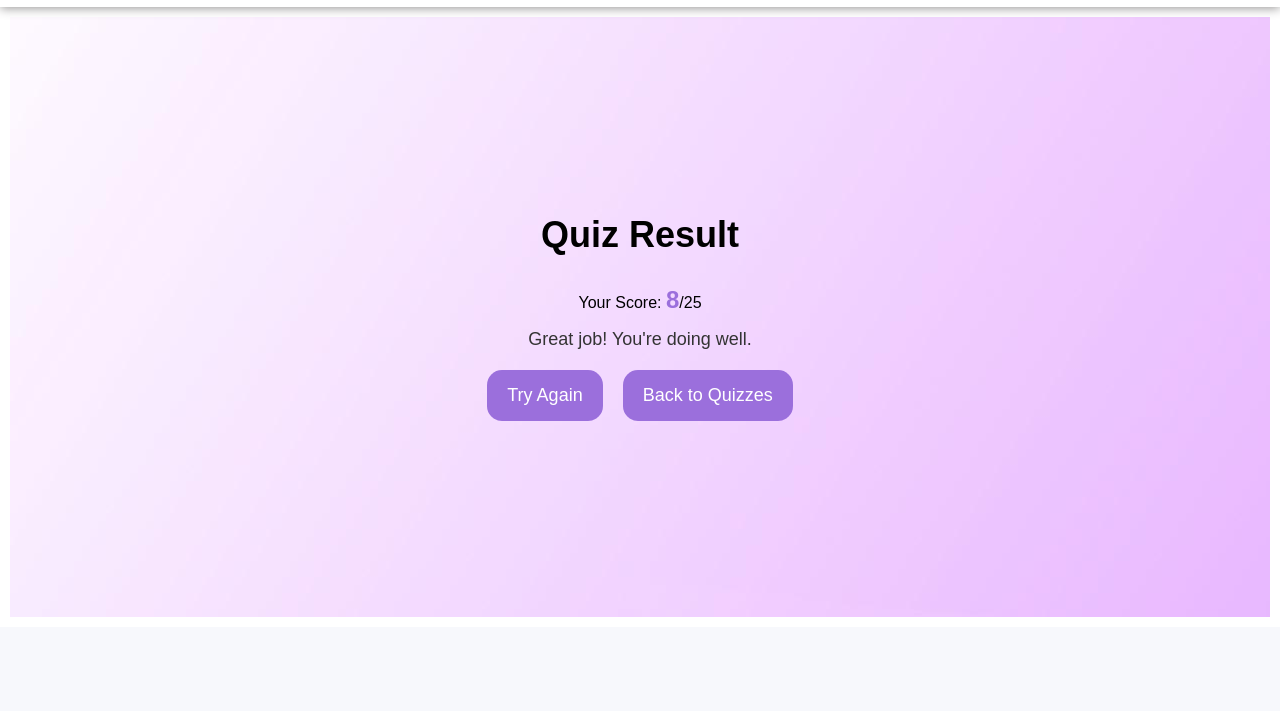
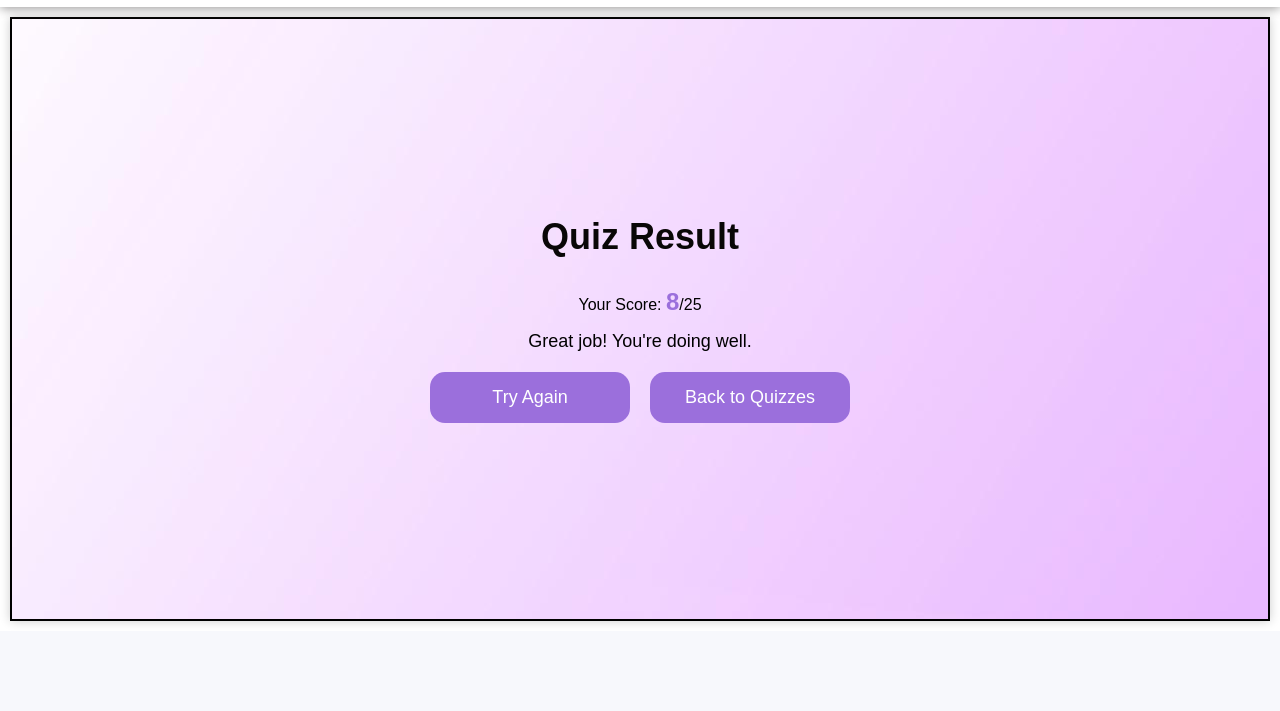
Before and after one commit to DeeptiMishra960/College-Project, a plain HTML site: page result.html in a window 1280 px wide. Shown: the part 89-800 px from the top of the page. Drawn offline with Linux system fonts and the light colour scheme.

Commit message:
Update result.css

```diff
--- a/result.css
+++ b/result.css
@@ -101,64 +101,74 @@
 
 
 
-
-
 .container {
     font-family: Arial, sans-serif;
     background-image: url('5453471.jpg');
-    margin: 10px; /* Decreased margin */
-    padding: 20px; /* Decreased padding */
+    margin: 10px;
+    padding: 20px;
     display: flex;
     flex-direction: column;
     align-items: center;
     justify-content: center;
     height: 70vh;
     text-align: center;
+    border: 2px solid black;
+    box-shadow: 0 0 10px rgba(0, 0, 0, 0.2);
 }
 
 h1 {
     font-size: 36px;
     margin-bottom: 30px;
+    color: #090707;
 }
 
 .score {
     font-size: 24px;
     font-weight: bold;
-    color: #9b6fdc; /* Green color for the score */
+    color: #9b6fdc;
 }
 
 .feedback {
     font-size: 18px;
     margin-top: 15px;
-    color: #333;
+    color: #000000;
 }
 
 .buttons {
-    margin-top: 20px; /* Decreased margin-top */
+    margin-top: 20px;
     display: flex;
     gap: 20px;
 }
 
 .tryAgainButton,
 .backButton {
-    padding: 15px 20px; /* Decreased padding */
+    width: 200px; /* Fixed width for both buttons */
+
+    padding: 15px;
     font-size: 18px;
     cursor: pointer;
     border: none;
     border-radius: 15px;
-    transition: background-color 0.3s ease;
+    transition: background-color 0.3s ease, color 0.3s ease;
 }
 
 .tryAgainButton,
 .backButton {
-    background-color:#9b6fdc;
+    background-color: #9b6fdc;
     color: #fff;
 }
 
 .tryAgainButton:hover,
 .backButton:hover {
-    background-color: #9b6fdc;
+    background-color: #7158a3;
+    color: #fff;
 }
+
+
+
+
+
+
 
 
 
```
